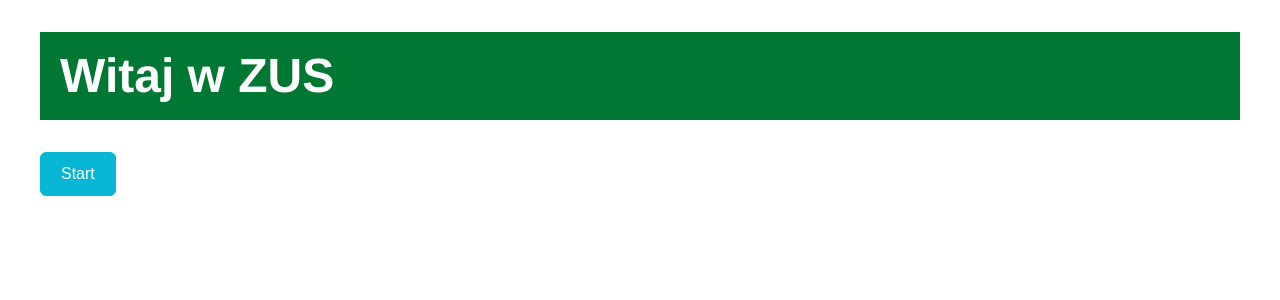
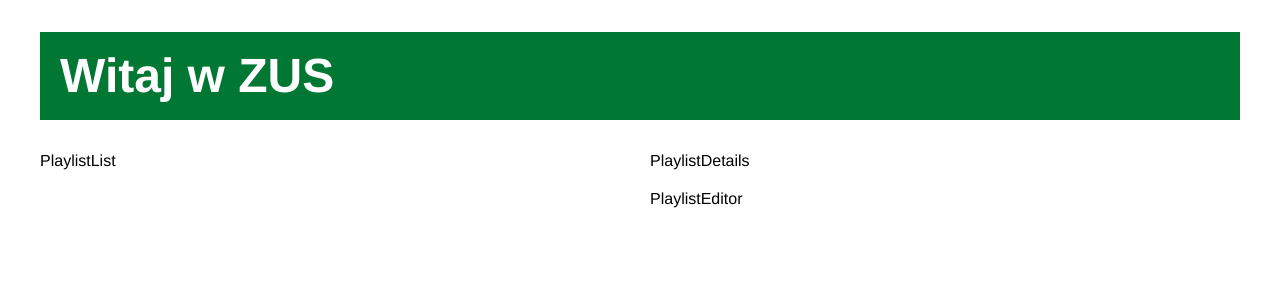
Before and after one commit to slawekppr/zus-react, a React (Vite) app: page / in a window 1280 px wide. Shown: the top 300 px of the page. Built offline with nearby package versions, Linux system fonts and the light colour scheme; a web font is replaced by a local one.

Commit message:
Emmet + Tailwind

```diff
--- a/src/App.tsx
+++ b/src/App.tsx
@@ -5,6 +5,7 @@ import viteLogo from "/vite.svg";
 import "primereact/resources/themes/lara-light-cyan/theme.css";
 
 import { Button } from "primereact/button";
+import PlaylistView from "./playlists/containers/PlaylistView";
 
 function App() {
   const [count, setCount] = useState(0);
@@ -15,8 +16,7 @@ function App() {
     <div className="container my-5">
       <h1 className="text-5xl bg-primary-500 text-white p-5">Witaj w ZUS</h1>
 
-
-      <Button>Start</Button>
+      <PlaylistView/>
 
     </div>
 
--- a/src/playlists/containers/PlaylistView.tsx
+++ b/src/playlists/containers/PlaylistView.tsx
@@ -1,15 +1,28 @@
-import React from 'react'
+import React from "react";
+import PlaylistList from "../components/PlaylistList";
+import PlaylistDetails from "../components/PlaylistDetails";
+import PlaylistEditor from "../components/PlaylistEditor";
+// tsrafce
 
-type Props = {}
+type Props = {};
 
 const PlaylistView = (props: Props) => {
   return (
     <div>
-        PlaylistView
+      {/* Emmet + tailwind  */}
+      {/* .grid.grid-cols-2.gap-5>div.grid.gap-2*2 */}
+      <div className="grid grid-cols-2 gap-5">
+        <div className="grid gap-5">
+          <PlaylistList />
+        </div>
 
+        <div className="grid gap-5">
+          <PlaylistDetails />
+          <PlaylistEditor />
+        </div>
+      </div>
     </div>
-  )
-}
+  );
+};
 
-
-export default PlaylistView
+export default PlaylistView;
```
Also changed, not shown: 1 other file (tests, documents, lock files or other folders).
